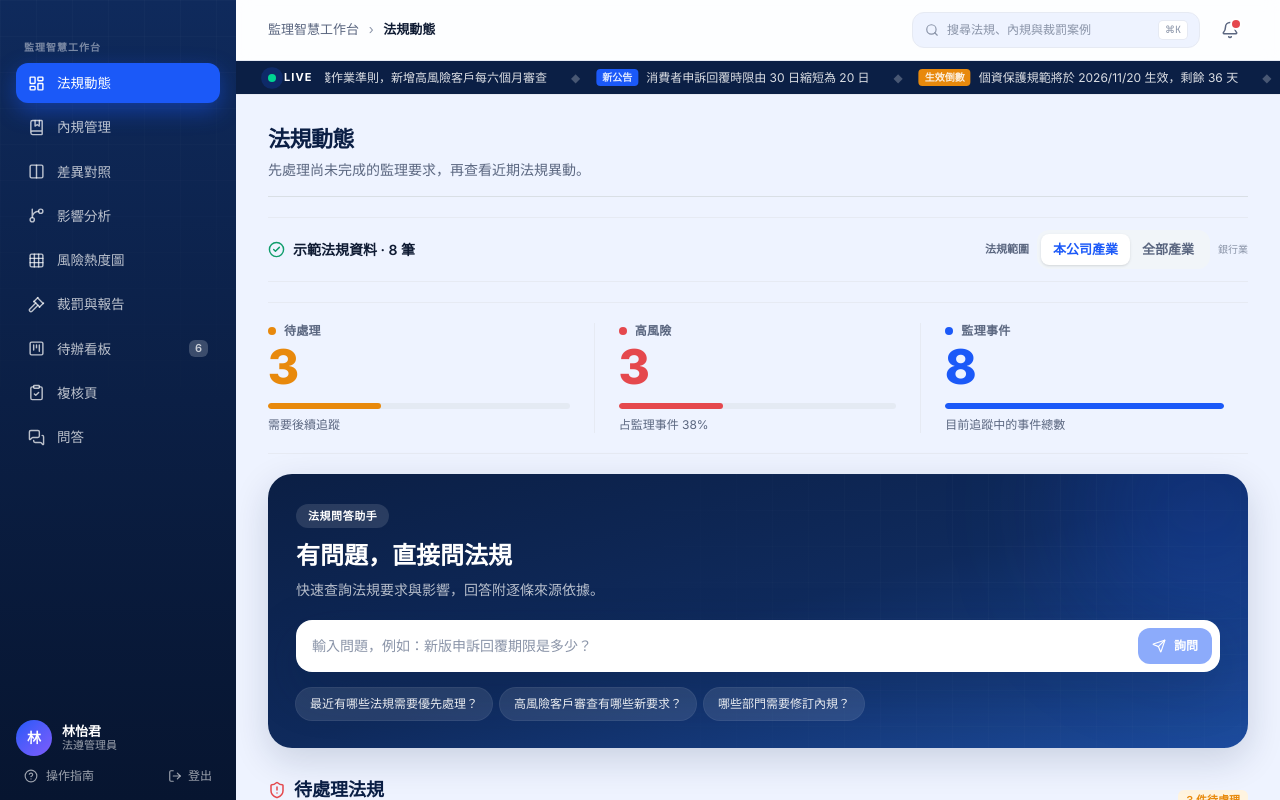
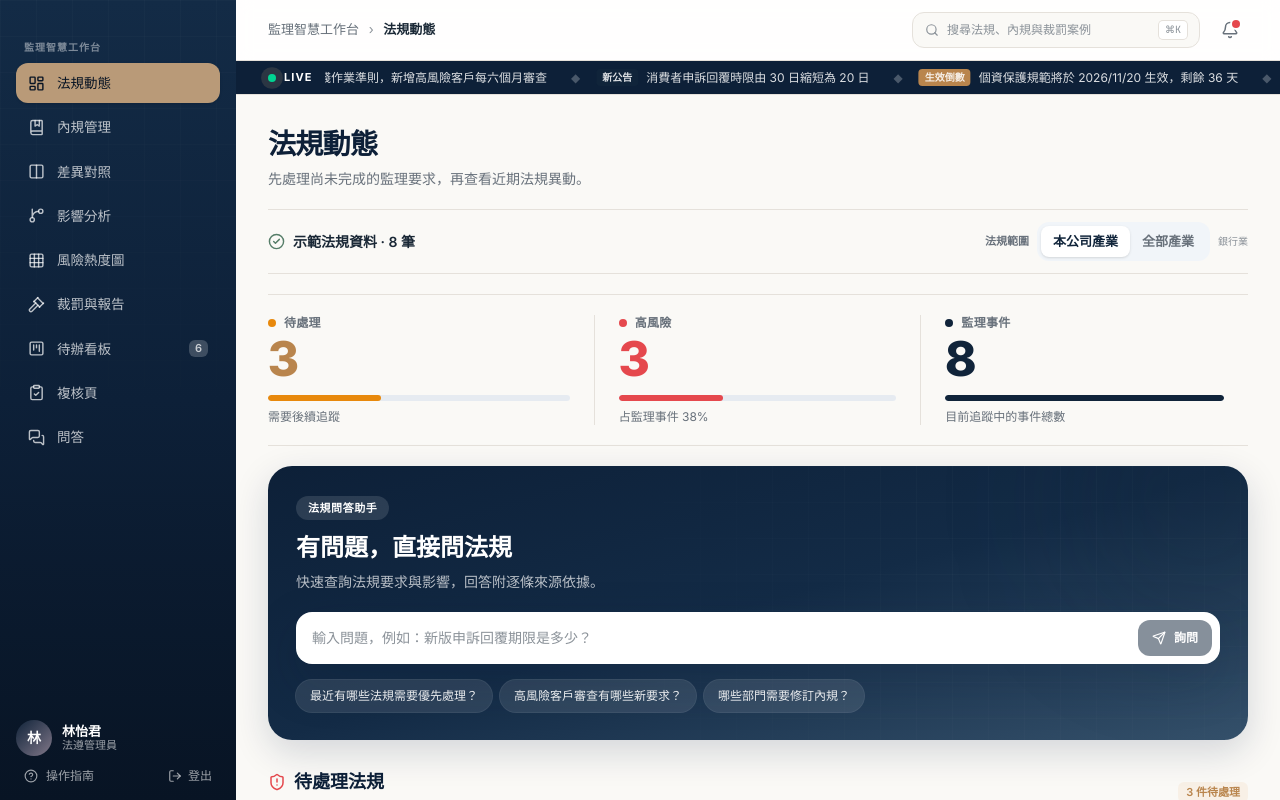
Before and after one commit to josieyc/-Legal_Assistant, a React (Vite) app in the folder Frontend/: page / in a window 1280 px wide. Both pictures are taken after a click on the button "登入平台". Built offline with nearby package versions, Linux system fonts and the light colour scheme; the HTML template or start-up script is replaced by a standard one.

Commit message:
改配色

```diff
--- a/Frontend/src/App.tsx
+++ b/Frontend/src/App.tsx
@@ -50,10 +50,10 @@ function Sidebar({ onClose, onLogout }: { onClose?: () => void; onLogout: () =>
       <div className="relative mb-2 mt-6 px-2 text-[10px] font-semibold tracking-widest text-white/45">監理智慧工作台</div>
       <nav className="relative flex flex-col gap-1">
         {NAV.map(({ k, label, icon: I }) => (
-          <button key={k} onClick={() => { go(k); onClose?.(); }} className={cn("group flex items-center gap-3 rounded-xl px-3 py-2.5 text-[13.5px] font-medium transition", page === k ? "bg-brand text-white shadow-[0_8px_22px_rgba(27,89,248,0.45)]" : "text-white/72 hover:bg-white/10 hover:text-white")}>
+          <button key={k} onClick={() => { go(k); onClose?.(); }} className={cn("group flex items-center gap-3 rounded-xl px-3 py-2.5 text-[13.5px] font-medium transition", page === k ? "bg-accent text-navy-950 shadow-sm" : "text-white/72 hover:bg-white/10 hover:text-white")}>
             <I size={17} className="transition group-hover:scale-110" />
             <span className="flex-1 text-left">{label}</span>
-            {k === "kanban" && <span className="rounded-md bg-white/20 px-1.5 text-[11px] font-semibold">{pending}</span>}
+            {k === "kanban" && <span className={cn("rounded-md px-1.5 text-[11px] font-semibold", page === k ? "bg-navy-900/15" : "bg-white/20")}>{pending}</span>}
           </button>
         ))}
       </nav>
--- a/Frontend/src/charts.tsx
+++ b/Frontend/src/charts.tsx
@@ -66,7 +66,7 @@ export function HBars({ data, max, suffix = "" }: { data: Slice[]; max?: number;
   );
 }
 
-export function LineArea({ labels, values, color = "#1b59f8", h = 150 }: { labels: string[]; values: number[]; color?: string; h?: number }) {
+export function LineArea({ labels, values, color = "#10243A", h = 150 }: { labels: string[]; values: number[]; color?: string; h?: number }) {
   const [hover, setHover] = useState<number | null>(null);
   const w = 420, pad = 22;
   const max = Math.max(...values, 1) * 1.15;
--- a/Frontend/src/data.ts
+++ b/Frontend/src/data.ts
@@ -20,12 +20,12 @@ export interface Reg {
 export const TOPICS = ["防制洗錢", "消費者保護", "資訊安全", "授信管理", "個資保護"];
 export const DEPTS = ["營運部", "法遵部", "資訊部", "風控部", "客服部", "授信部"];
 export const INDUSTRIES = [
-  { id: "bank", name: "銀行業", desc: "存放款、授信、財管", color: "#1b59f8" },
-  { id: "ins", name: "保險業", desc: "壽險、產險、再保", color: "#0e9fb3" },
-  { id: "sec", name: "證券期貨", desc: "經紀、承銷、自營", color: "#7c5cfc" },
-  { id: "trust", name: "投信投顧", desc: "基金、全權委託", color: "#e8890c" },
-  { id: "pay", name: "電子支付", desc: "支付、儲值、跨境", color: "#0f9d6b" },
-  { id: "fhc", name: "金融控股", desc: "集團合規與監理", color: "#e5484d" },
+  { id: "bank", name: "銀行業", desc: "存放款、授信、財管", color: "#061C2A" },
+  { id: "ins", name: "保險業", desc: "壽險、產險、再保", color: "#285164" },
+  { id: "sec", name: "證券期貨", desc: "經紀、承銷、自營", color: "#153A4B" },
+  { id: "trust", name: "投信投顧", desc: "基金、全權委託", color: "#8A6737" },
+  { id: "pay", name: "電子支付", desc: "支付、儲值、跨境", color: "#9B7540" },
+  { id: "fhc", name: "金融控股", desc: "集團合規與監理", color: "#A9854D" },
 ];
 
 export const REGS: Reg[] = [
@@ -182,7 +182,7 @@ export const DIFF_SETS: Record<string, DiffSet> = {
     }],
     insights: [
       { t: "回覆期限縮短", d: "申訴回覆期限由三十日縮短為二十日，複雜案件須先通知再延長。", ref: "第 7 條", color: "#e5484d" },
-      { t: "新增案件追蹤資訊", d: "受理時應提供案件編號及聯絡方式，方便客戶追蹤進度。", ref: "第 7 條", color: "#1b59f8" },
+      { t: "新增案件追蹤資訊", d: "受理時應提供案件編號及聯絡方式，方便客戶追蹤進度。", ref: "第 7 條", color: "#10243A" },
     ],
   },
   "REG-2026-012": {
@@ -208,7 +208,7 @@ export const DIFF_SETS: Record<string, DiffSet> = {
     }],
     insights: [
       { t: "關係人案件加強把關", d: "新增利益衝突檢核，並要求非承辦單位覆核交易條件及核准程序。", ref: "第 5 條", color: "#e5484d" },
-      { t: "覆核責任分離", d: "覆核工作須與案件承辦職責區隔，降低利益衝突風險。", ref: "第 5 條", color: "#1b59f8" },
+      { t: "覆核責任分離", d: "覆核工作須與案件承辦職責區隔，降低利益衝突風險。", ref: "第 5 條", color: "#10243A" },
     ],
   },
   "REG-2026-010": {
@@ -267,7 +267,7 @@ export const DIFF_SETS: Record<string, DiffSet> = {
     }],
     insights: [
       { t: "報告提報改為半年", d: "稽核報告至少每半年提報一次，重大缺失則須即時呈報。", ref: "第 11 條", color: "#e8890c" },
-      { t: "查核頻率依風險調整", d: "稽核單位應依風險程度安排查核，並追蹤缺失改善是否完成。", ref: "第 11 條", color: "#1b59f8" },
+      { t: "查核頻率依風險調整", d: "稽核單位應依風險程度安排查核，並追蹤缺失改善是否完成。", ref: "第 11 條", color: "#10243A" },
     ],
   },
   "REG-2026-006": {
--- a/Frontend/src/index.css
+++ b/Frontend/src/index.css
@@ -1,34 +1,47 @@
 @import url('https://fonts.googleapis.com/css2?family=Inter:wght@400;500;600;700;800&family=Noto+Sans+TC:wght@400;500;600;700;800&family=JetBrains+Mono:wght@400;500;600&display=swap');
 @import 'tailwindcss';
+
+:root {
+  --color-primary: #10243A;
+  --color-accent: #B99A78;
+  --color-accent-light: #D6C1A6;
+  --color-background: #FAF9F6;
+  --color-background-dark: #0D2038;
+  --color-text-primary: #1A2836;
+  --color-text-secondary: #68717B;
+  --color-border: #E5E1DB;
+}
 
 @theme {
   --font-sans: 'Inter', 'Noto Sans TC', system-ui, sans-serif;
   --font-mono: 'JetBrains Mono', ui-monospace, monospace;
-  --color-navy-950: #071530;
-  --color-navy-900: #0b1f45;
-  --color-navy-800: #0f2a5c;
-  --color-navy-700: #163a7a;
-  --color-navy-600: #1d4c9e;
-  --color-brand: #1b59f8;
-  --color-brand-soft: #eef3ff;
-  --color-canvas: #eef3ff;
-  --color-line: #e6eaf3;
-  --color-ink: #0f1b33;
-  --color-sub: #5b6780;
-  --color-faint: #8a94a8;
+  --color-navy-950: #081424;
+  --color-navy-900: #0D2038;
+  --color-navy-800: #132B46;
+  --color-navy-700: #1D3856;
+  --color-navy-600: #35516B;
+  --color-brand: #10243A;
+  --color-brand-soft: #F4EEE7;
+  --color-accent: #B99A78;
+  --color-accent-light: #D6C1A6;
+  --color-canvas: #FAF9F6;
+  --color-line: #E5E1DB;
+  --color-ink: #1A2836;
+  --color-sub: #68717B;
+  --color-faint: #8B9299;
   --color-danger: #e5484d;
   --color-danger-soft: #fdecec;
-  --color-warn: #e8890c;
-  --color-warn-soft: #fff4e0;
-  --color-ok: #0f9d6b;
-  --color-ok-soft: #e4f8ef;
-  --color-violet: #7c5cfc;
-  --color-violet-soft: #f0ecff;
-  --color-teal: #0e9fb3;
-  --color-teal-soft: #e2f6f9;
+  --color-warn: #B9854D;
+  --color-warn-soft: #F8F0E6;
+  --color-ok: #557D68;
+  --color-ok-soft: #EAF1EC;
+  --color-violet: #827889;
+  --color-violet-soft: #F0EDF1;
+  --color-teal: #648889;
+  --color-teal-soft: #EAF1F0;
 
-  --shadow-tile: 0 5px 20px rgba(15, 27, 51, 0.05);
-  --shadow-pop: 0 18px 50px rgba(11, 31, 69, 0.22);
+  --shadow-tile: 0 5px 20px rgba(13, 32, 56, 0.06);
+  --shadow-pop: 0 18px 50px rgba(13, 32, 56, 0.2);
 
   --animate-marquee: marquee 38s linear infinite;
   --animate-marquee-rev: marquee 46s linear infinite reverse;
@@ -54,8 +67,8 @@
     50% { transform: translateY(-14px); }
   }
   @keyframes pulse-ring {
-    0% { box-shadow: 0 0 0 0 rgba(27, 89, 248, 0.45); }
-    100% { box-shadow: 0 0 0 12px rgba(27, 89, 248, 0); }
+    0% { box-shadow: 0 0 0 0 rgba(185, 154, 120, 0.4); }
+    100% { box-shadow: 0 0 0 12px rgba(185, 154, 120, 0); }
   }
 }
 
@@ -66,9 +79,9 @@ body {
   color: var(--color-ink);
   -webkit-font-smoothing: antialiased;
 }
-::selection { background: #c9d9ff; }
+::selection { background: #D6C1A6; color: #0D2038; }
 .compliance-page-header {
-  border-bottom: 1px solid #d9dfe5;
+  border-bottom: 1px solid var(--color-border);
   padding-bottom: 1rem;
 }
 .compliance-page-header h1 {
--- a/Frontend/src/pages/Dashboard.tsx
+++ b/Frontend/src/pages/Dashboard.tsx
@@ -67,7 +67,7 @@ function Stats({ eventCount, eventTrend, highRiskCount, pendingCount, completedC
 }) {
   const { go } = useStore();
   const items = [
-    { label: "法規風險事件", n: eventCount, pad: 0, sub: eventsLoading ? "正在讀取後端資料" : "依事件日期統計", color: "#1b59f8", pts: eventTrend, to: "diff" as const },
+    { label: "法規風險事件", n: eventCount, pad: 0, sub: eventsLoading ? "正在讀取後端資料" : "依事件日期統計", color: "#10243A", pts: eventTrend, to: "diff" as const },
     { label: "需優先關注", n: highRiskCount, pad: 2, sub: "風險分數達 8 分以上", color: "#e5484d", pts: eventTrend, to: "heat" as const },
     { label: "待辦事項", n: pendingCount, pad: 2, sub: "待複核、處理中或需重新分析", color: "#e8890c", pts: eventTrend, to: "kanban" as const },
     { label: "因應完成率", n: eventCount ? Math.round((completedCount / eventCount) * 100) : 0, pad: 0, suffix: "%", sub: `已完成 ${completedCount} / ${eventCount} 筆事件`, color: "#0f9d6b", pts: eventTrend, to: "impact" as const },
@@ -93,7 +93,7 @@ function Spotlight() {
   const list = regulationsForIndustries(industryIds).filter((r) => r.risk !== "低風險").slice(0, 5);
   const c = useCarousel(list.length, 5500);
   const r = list[c.i];
-  const grad = ["from-navy-800 to-navy-600", "from-[#4b2fb8] to-navy-800", "from-[#0b6b7a] to-navy-800", "from-[#a8431a] to-navy-900", "from-navy-700 to-[#0b5c46]"][c.i];
+  const grad = ["from-navy-800 to-navy-600", "from-navy-900 to-navy-700", "from-navy-800 to-[#43515F]", "from-[#776553] to-navy-900", "from-navy-700 to-navy-900"][c.i];
   return (
     <div className={cn("relative flex flex-col overflow-hidden rounded-3xl bg-gradient-to-br p-7 text-white transition-all duration-700", grad)} onMouseEnter={() => c.setPaused(true)} onMouseLeave={() => c.setPaused(false)}>
       <div className="relative flex items-center justify-between">
@@ -161,7 +161,7 @@ function PriorityQueue() {
               </div>
               <div className="flex shrink-0 gap-2">
                 <GhostBtn onClick={() => openPage(reg.id, "diff")}>1. 看差異</GhostBtn>
-                <button onClick={() => openPage(reg.id, "impact")} className="inline-flex items-center gap-1.5 rounded-xl bg-brand px-3.5 py-2 text-[13px] font-semibold text-white transition hover:bg-[#1148d4]">2. 看影響<ArrowRight size={14} /></button>
+                <button onClick={() => openPage(reg.id, "impact")} className="inline-flex items-center gap-1.5 rounded-xl bg-brand px-3.5 py-2 text-[13px] font-semibold text-white transition hover:bg-navy-800">2. 看影響<ArrowRight size={14} /></button>
               </div>
             </div>
           );
@@ -271,7 +271,7 @@ function Trend({ events }: { events: DashboardEvent[] }) {
     return { m: `${month.getMonth() + 1}月`, v: value };
   });
   const max = Math.max(...monthEntries.map((month) => month.v), 1);
-  const colors = ["#7c5cfc", "#0e9fb3", "#e8890c", "#1b59f8", "#0f9d6b", "#e5484d"];
+  const colors = ["#827889", "#648889", "#B9854D", "#35516B", "#557D68", "#e5484d"];
   return (
     <div className="flex flex-col">
       <div className="flex items-baseline justify-between">
@@ -311,7 +311,7 @@ function QaSection() {
         <p className="mt-2 text-sm text-white/70">快速查詢法規要求與影響，回答附逐條來源依據。</p>
         <form onSubmit={(event) => { event.preventDefault(); send(q); }} className="mt-5 flex w-full items-center gap-2 rounded-2xl bg-white p-2 pl-4 shadow-pop transition-shadow duration-200 focus-within:shadow-[0_0_0_4px_rgba(255,255,255,0.18)]">
           <input aria-label="輸入法規問題" value={q} onChange={(event) => setQ(event.target.value)} placeholder="輸入問題，例如：新版申訴回覆期限是多少？" className="min-w-0 flex-1 bg-transparent py-2 text-sm text-ink outline-none placeholder:text-faint" />
-          <button type="submit" disabled={!q.trim()} className="group/send inline-flex shrink-0 items-center gap-2 rounded-xl bg-brand px-3.5 py-2.5 text-xs font-semibold text-white transition-all duration-200 hover:-translate-y-0.5 hover:bg-[#1148d4] hover:shadow-lg active:translate-y-0 disabled:cursor-not-allowed disabled:opacity-50"><Send size={14} />詢問</button>
+          <button type="submit" disabled={!q.trim()} className="group/send inline-flex shrink-0 items-center gap-2 rounded-xl bg-brand px-3.5 py-2.5 text-xs font-semibold text-white transition-all duration-200 hover:-translate-y-0.5 hover:bg-navy-800 hover:shadow-lg active:translate-y-0 disabled:cursor-not-allowed disabled:opacity-50"><Send size={14} />詢問</button>
         </form>
         <div className="mt-4 flex flex-wrap gap-2">
           {suggestions.map((suggestion) => (
@@ -335,7 +335,7 @@ function ChartCarousel({ events }: { events: DashboardEvent[] }) {
   const topics = [...topicCounts.entries()]
     .sort(([, countA], [, countB]) => countB - countA)
     .slice(0, 6)
-    .map(([label, value], i) => ({ label, value, color: ["#7c5cfc", "#0e9fb3", "#e8890c", "#1b59f8", "#0f9d6b", "#e5484d"][i] }));
+    .map(([label, value], i) => ({ label, value, color: ["#827889", "#648889", "#B9854D", "#35516B", "#557D68", "#e5484d"][i] }));
   const risks = ["高風險", "中風險", "低風險"].map((label, i) => ({
     label,
     value: events.filter((event) => riskLabel(event.risk) === label).length,
@@ -543,7 +543,7 @@ export default function Dashboard() {
 
   return (
     <>
-      <PageHeader title="法規動態" sub="先處理尚未完成的監理要求，再查看近期法規異動。" className="compliance-page-header" />
+      <PageHeader title="法規動態" sub="先處理尚未完成的監理要求，再查看近期法規異動。" />
       <div className="flex flex-wrap items-center justify-between gap-3 border-y border-line py-3 text-sm">
         <div className="flex min-w-0 items-center gap-2">
           <CheckCircle2 size={17} className="shrink-0 text-ok" />
@@ -580,7 +580,7 @@ export default function Dashboard() {
             label: "監理事件",
             value: eventCount,
             tone: "text-brand",
-              color: "#1b59f8",
+              color: "#10243A",
               detail: "目前追蹤中的事件總數",
               ratio: eventCount ? 100 : 0,
           },
--- a/Frontend/src/pages/Impact.tsx
+++ b/Frontend/src/pages/Impact.tsx
@@ -107,7 +107,7 @@ export default function Impact() {
   };
 
   const stats = [
-    { l: "關聯內規", n: impacts.length, c: "#1b59f8", icon: FileStack, s: `${impacts.filter((item) => item.level === "高影響").length} 件優先檢視` },
+    { l: "關聯內規", n: impacts.length, c: "#10243A", icon: FileStack, s: `${impacts.filter((item) => item.level === "高影響").length} 件優先檢視` },
     { l: "涉及部門", n: deptCount.length, c: "#7c5cfc", icon: Building2, s: deptCount.map((item) => item.d).join("、") || "尚無關聯部門" },
     { l: "待辦措施", n: measures.length, c: "#e8890c", icon: Target, s: `${relatedTasks.length} 件已同步至待辦` },
   ];
@@ -247,7 +247,7 @@ export default function Impact() {
                     <div className="min-w-0 flex-1">
                       <div className="text-[13px] font-bold leading-snug text-navy-900">{measure.t}</div>
                       <p className="mt-1 text-xs leading-relaxed text-sub">{measure.d}</p>
-                      <div className="mt-2 flex flex-wrap items-center justify-between gap-2"><span className="text-[11px] text-faint">{measure.ref} · {measure.dept}</span><button onClick={() => createTask(measure)} disabled={Boolean(measure.existingTask)} className={cn("rounded-lg px-2.5 py-1 text-[11px] font-semibold", measure.existingTask ? "cursor-default bg-ok-soft text-ok" : "bg-brand text-white hover:bg-[#1148d4]")}>{measure.status}</button></div>
+                      <div className="mt-2 flex flex-wrap items-center justify-between gap-2"><span className="text-[11px] text-faint">{measure.ref} · {measure.dept}</span><button onClick={() => createTask(measure)} disabled={Boolean(measure.existingTask)} className={cn("rounded-lg px-2.5 py-1 text-[11px] font-semibold", measure.existingTask ? "cursor-default bg-ok-soft text-ok" : "bg-brand text-white hover:bg-navy-800")}>{measure.status}</button></div>
                     </div>
                   </div>
                 </div>
--- a/Frontend/src/pages/Kanban.tsx
+++ b/Frontend/src/pages/Kanban.tsx
@@ -6,11 +6,11 @@ import { useStore } from "../store";
 
 const COLS = [
   { k: "todo" as const, label: "待確認", color: "#e8890c", tint: "#fff8ec" },
-  { k: "doing" as const, label: "處理中", color: "#1b59f8", tint: "#eff4ff" },
+  { k: "doing" as const, label: "處理中", color: "#35516B", tint: "#EDF0F3" },
   { k: "done" as const, label: "已完成", color: "#0f9d6b", tint: "#ecfaf3" },
 ];
 const priTone = (p: Pri) => (p === "高優先" ? "danger" : p === "中優先" ? "warn" : "ok");
-const avatarBg = ["#1b59f8", "#7c5cfc", "#0e9fb3", "#e8890c", "#0f9d6b", "#e5484d"];
+const avatarBg = ["#35516B", "#827889", "#648889", "#B9854D", "#557D68", "#e5484d"];
 
 export default function Kanban() {
   const { tasks, setTasks, toast, go, setRegId } = useStore();
--- a/Frontend/src/pages/Reports.tsx
+++ b/Frontend/src/pages/Reports.tsx
@@ -172,7 +172,7 @@ export default function Reports() {
             <button type="button" onClick={() => void copySummary()} className="no-print inline-flex items-center gap-2 rounded-xl border border-line bg-white px-4 py-2.5 text-sm font-semibold text-ink transition hover:-translate-y-0.5 hover:border-brand/40 hover:text-brand">
               {copiedSummary ? <Check size={16} className="text-ok" /> : <FileBarChart2 size={16} />}{copiedSummary ? "已複製摘要" : "複製管理摘要"}
             </button>
-            <button type="button" onClick={printReport} className="no-print inline-flex items-center gap-2 rounded-xl bg-brand px-4 py-2.5 text-sm font-semibold text-white shadow-[0_8px_20px_rgba(27,89,248,0.24)] transition hover:-translate-y-0.5 hover:bg-[#1148d4]">
+            <button type="button" onClick={printReport} className="no-print inline-flex items-center gap-2 rounded-xl bg-brand px-4 py-2.5 text-sm font-semibold text-white shadow-[0_8px_20px_rgba(16,36,58,0.2)] transition hover:-translate-y-0.5 hover:bg-navy-800">
               <Download size={16} />列印／另存 PDF
             </button>
             <button type="button" onClick={exportSpreadsheet} className="no-print inline-flex items-center gap-2 rounded-xl border border-line bg-white px-4 py-2.5 text-sm font-semibold text-ink transition hover:border-brand/40 hover:text-brand">
@@ -197,7 +197,7 @@ export default function Reports() {
       </Card>
 
       <Card className="print-break-inside animate-rise overflow-hidden">
-        <div className="flex flex-wrap items-start justify-between gap-4 bg-gradient-to-r from-navy-900 via-navy-800 to-[#2458ad] px-6 py-6 text-white md:px-8">
+        <div className="flex flex-wrap items-start justify-between gap-4 bg-gradient-to-r from-navy-900 via-navy-800 to-navy-700 px-6 py-6 text-white md:px-8">
           <div>
             <div className="flex items-center gap-2 text-xs font-semibold tracking-wide text-white/65"><FileBarChart2 size={15} />法遵管理摘要</div>
             <h2 className="mt-2 text-xl font-extrabold md:text-2xl">監理風險與因應進度</h2>
@@ -208,7 +208,7 @@ export default function Reports() {
 
         <div className="grid divide-y divide-line sm:grid-cols-3 sm:divide-x sm:divide-y-0">
           {[
-            { label: "追蹤法規異動", value: reportRegs.length, hint: "符合目前篩選條件", tone: "text-brand", color: "#1b59f8" },
+            { label: "追蹤法規異動", value: reportRegs.length, hint: "符合目前篩選條件", tone: "text-brand", color: "#10243A" },
             { label: "高風險法規", value: highRiskRegs.length, hint: "建議優先檢視", tone: "text-danger", color: "#e5484d" },
             { label: "未完成任務", value: openTasks.length, hint: `${reportTasks.length - openTasks.length} 項已完成`, tone: "text-warn", color: "#e8890c" },
           ].map((metric, index) => (
--- a/Frontend/src/pages/Rules.tsx
+++ b/Frontend/src/pages/Rules.tsx
@@ -7,7 +7,7 @@ import { Badge, Bar, Card, CarouselDots, ArrowBtns, CountUp, GhostBtn, Modal, Pa
 import { Donut, HBars } from "../charts";
 
 const DEPTS = ["營運部", "資訊部", "法遵部", "客服部", "授信部", "風控部"];
-const DEPT_COLORS = ["#1b59f8", "#7c5cfc", "#0e9fb3", "#e8890c", "#0f9d6b", "#e5484d"];
+const DEPT_COLORS = ["#35516B", "#827889", "#648889", "#B9854D", "#557D68", "#e5484d"];
 const statusTone = (s: string) => (s === "生效中" ? "ok" : s === "修訂中" ? "warn" : "gray");
 const healthColor = (h: number) => (h >= 80 ? "#0f9d6b" : h >= 60 ? "#e8890c" : "#e5484d");
 let uid = 1000;
--- a/Frontend/src/ui.tsx
+++ b/Frontend/src/ui.tsx
@@ -43,7 +43,7 @@ export function PageHeader({ title, sub, action, className }: { title: string; s
 
 export function PrimaryBtn({ children, onClick, className, disabled }: { children: ReactNode; onClick?: () => void; className?: string; disabled?: boolean }) {
   return (
-    <button onClick={onClick} disabled={disabled} className={cn("inline-flex items-center gap-2 rounded-xl bg-brand px-4 py-2.5 text-sm font-semibold text-white shadow-[0_8px_20px_rgba(27,89,248,0.28)] transition hover:-translate-y-0.5 hover:bg-[#1148d4] active:translate-y-0 disabled:cursor-not-allowed disabled:opacity-50 disabled:hover:translate-y-0", className)}>
+    <button onClick={onClick} disabled={disabled} className={cn("inline-flex items-center gap-2 rounded-xl border border-accent/70 bg-brand px-4 py-2.5 text-sm font-semibold text-white shadow-[0_5px_14px_rgba(6,28,42,0.16)] transition hover:-translate-y-0.5 hover:bg-navy-800 active:translate-y-0 disabled:cursor-not-allowed disabled:opacity-50 disabled:hover:translate-y-0", className)}>
       {children}
     </button>
   );
@@ -246,7 +246,7 @@ export function CountUp({ to, pad = 0, suffix = "", ms = 900 }: { to: number; pa
   return <>{String(v).padStart(pad, "0")}{suffix}</>;
 }
 
-export function Bar({ value, color = "#1b59f8", h = "h-2" }: { value: number; color?: string; h?: string }) {
+export function Bar({ value, color = "#10243A", h = "h-2" }: { value: number; color?: string; h?: string }) {
   const [w, setW] = useState(0);
   useEffect(() => { const t = setTimeout(() => setW(value), 60); return () => clearTimeout(t); }, [value]);
   return (
```
Also changed, not shown: Frontend/src/pages/Auth.tsx (+6 -6 lines).
